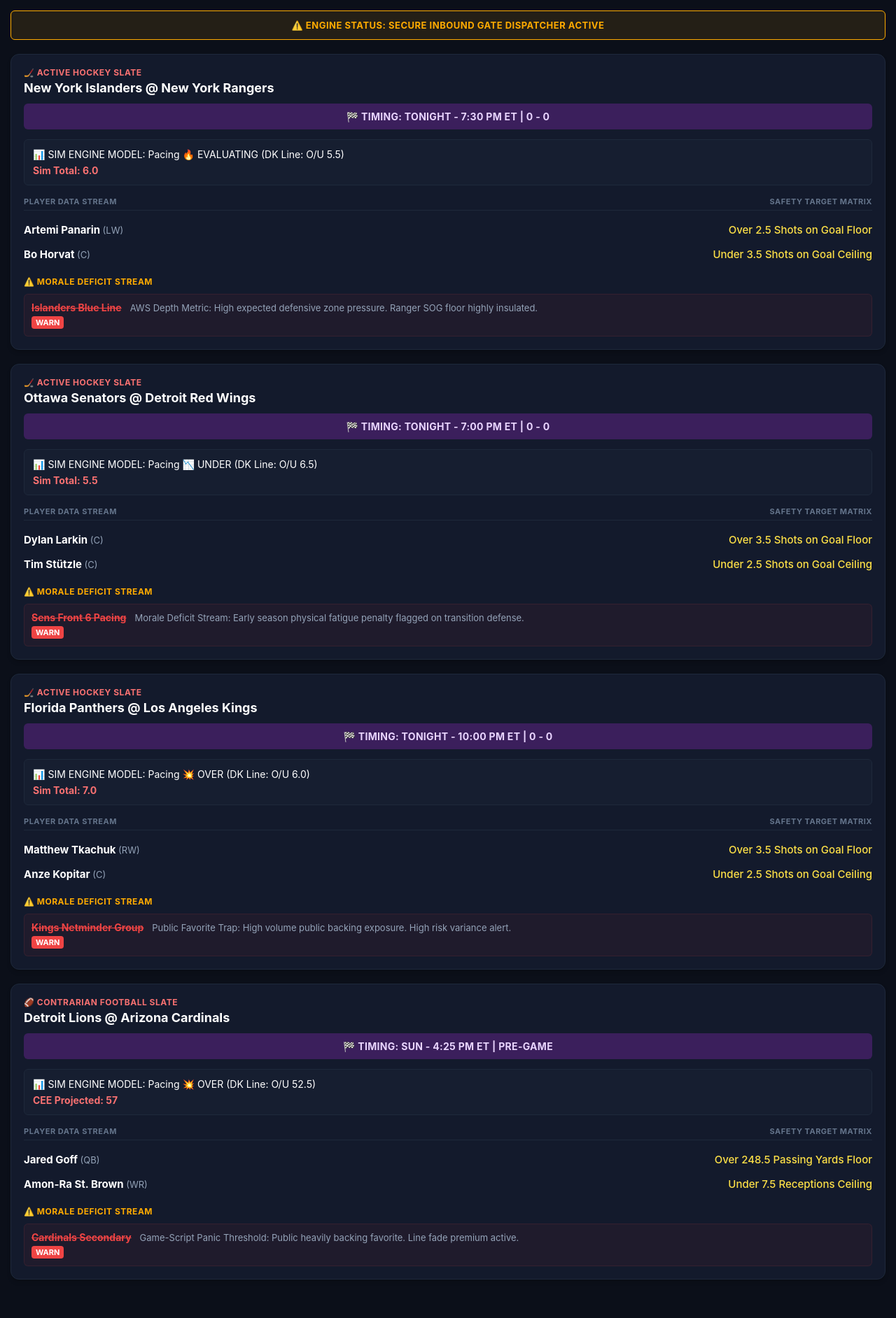
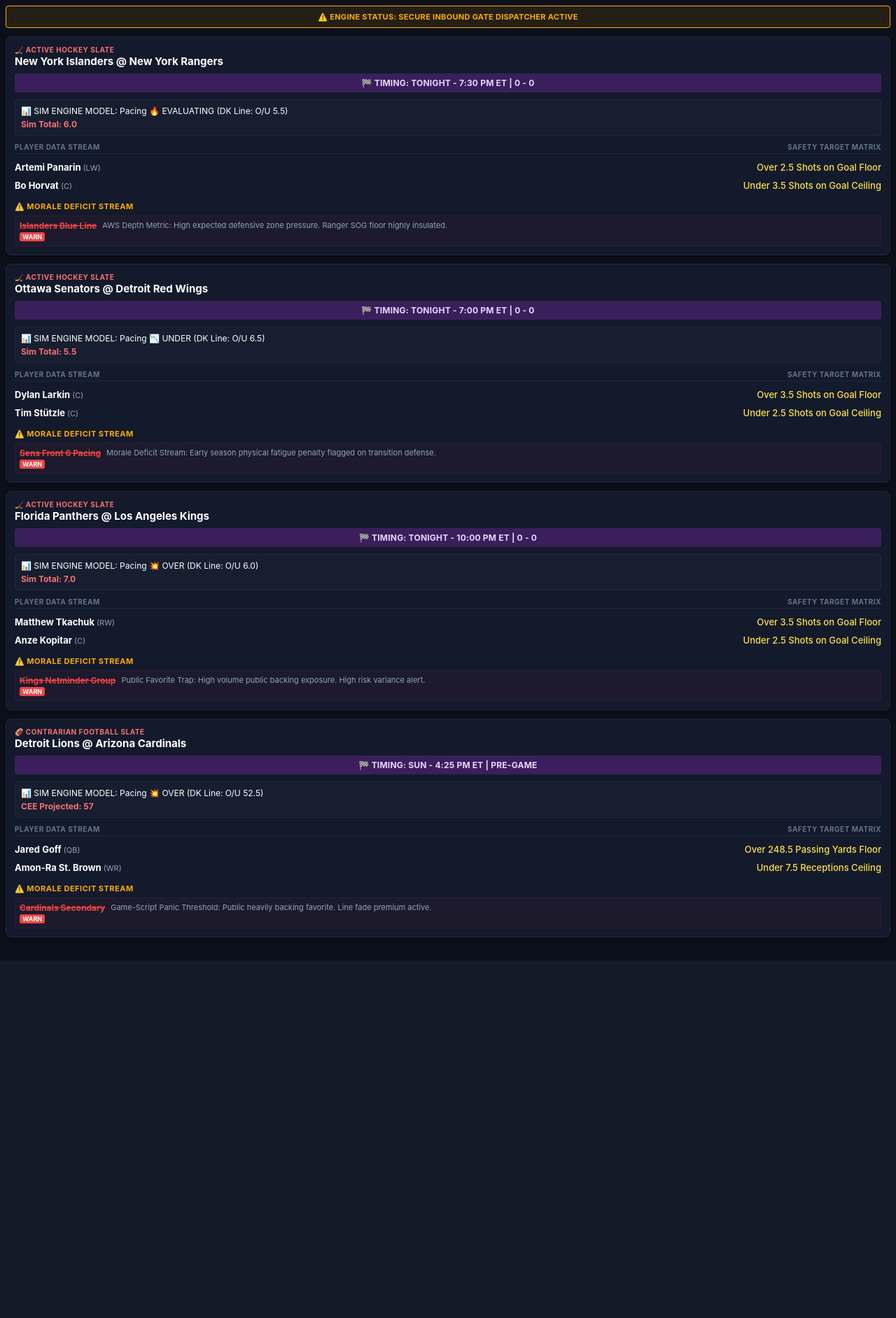
Before and after one commit to matty48653-design/Cee-app, a Flask app: page / in a window 1280 px wide. Shown: the whole page at 70% size. After the commit the page ends 1373 px from the top, so only its background shows below. Run offline with Flask 3, Linux system fonts and the light colour scheme.

Commit message:
Refactor CSS styles for dashboard layout
Updated styles for better readability and optimized layout.

```diff
--- a/templates/dashboard.html
+++ b/templates/dashboard.html
@@ -5,25 +5,26 @@
     <meta name="viewport" content="width=device-width, initial-scale=1.0">
     <title>CEE Dashboard v5.3</title>
     <style>
-        body { background-color: #0b0f19; color: #ffffff; font-family: -apple-system, sans-serif; padding: 15px; margin: 0; }
-        .engine-alert { background: rgba(255, 171, 0, 0.1); border: 1px solid #ffab00; color: #ffab00; padding: 12px; text-align: center; font-weight: bold; font-size: 13px; margin-bottom: 20px; border-radius: 6px; letter-spacing: 0.5px; }
-        .scroll-container { display: flex; flex-direction: column; gap: 20px; padding-bottom: 40px; }
-        .card { background: #131a2c; border-radius: 12px; padding: 18px; border: 1px solid #1e293b; box-shadow: 0 4px 6px -1px rgba(0, 0, 0, 0.2); }
-        .slate-title { font-size: 18px; font-weight: bold; margin-bottom: 12px; color: #ffffff; }
-        .live-clock-bar { background: #3b1f5c; color: #e9d5ff; padding: 10px; border-radius: 6px; font-weight: bold; text-align: center; margin-bottom: 14px; font-size: 14px; letter-spacing: 0.3px; }
-        .sim-box { border: 1px solid #1e293b; padding: 12px; border-radius: 6px; margin-bottom: 16px; font-size: 14px; background: rgba(30, 41, 59, 0.3); }
-        .sim-total-text { color: #f87171; font-weight: bold; margin-top: 6px; }
-        .section-header { font-size: 11px; font-weight: bold; color: #64748b; text-transform: uppercase; letter-spacing: 0.5px; display: flex; justify-content: space-between; margin-bottom: 10px; padding-bottom: 5px; border-bottom: 1px solid #1e293b; }
-        .data-row { display: flex; justify-content: space-between; padding: 8px 0; font-size: 15px; align-items: center; }
+        /* Compressed spacing configurations optimizing viewport area */
+        body { background-color: #0b0f19; color: #ffffff; font-family: -apple-system, sans-serif; padding: 8px; margin: 0; }
+        .engine-alert { background: rgba(255, 171, 0, 0.1); border: 1px solid #ffab00; color: #ffab00; padding: 8px; text-align: center; font-weight: bold; font-size: 11px; margin-bottom: 12px; border-radius: 4px; letter-spacing: 0.3px; }
+        .scroll-container { display: flex; flex-direction: column; gap: 12px; padding-bottom: 25px; }
+        .card { background: #131a2c; border-radius: 8px; padding: 12px; border: 1px solid #1e293b; box-shadow: 0 2px 4px rgba(0, 0, 0, 0.2); }
+        .slate-title { font-size: 15px; font-weight: bold; margin-bottom: 8px; color: #ffffff; line-height: 1.2; }
+        .live-clock-bar { background: #3b1f5c; color: #e9d5ff; padding: 6px; border-radius: 4px; font-weight: bold; text-align: center; margin-bottom: 10px; font-size: 12px; letter-spacing: 0.2px; }
+        .sim-box { border: 1px solid #1e293b; padding: 8px; border-radius: 4px; margin-bottom: 10px; font-size: 12px; background: rgba(30, 41, 59, 0.3); }
+        .sim-total-text { color: #f87171; font-weight: bold; margin-top: 4px; }
+        .section-header { font-size: 10px; font-weight: bold; color: #64748b; text-transform: uppercase; letter-spacing: 0.5px; display: flex; justify-content: space-between; margin-bottom: 6px; padding-bottom: 3px; border-bottom: 1px solid #1e293b; }
+        .data-row { display: flex; justify-content: space-between; padding: 5px 0; font-size: 13px; align-items: center; }
         .player-name { font-weight: bold; }
-        .player-pos { color: #94a3b8; font-weight: normal; font-size: 13px; }
+        .player-pos { color: #94a3b8; font-weight: normal; font-size: 11px; }
         .target-floor { color: #fde047; font-weight: 500; text-align: right; }
         .target-ceiling { color: #fde047; font-weight: 500; text-align: right; }
-        .morale-header { color: #ffab00; font-weight: bold; font-size: 12px; margin-top: 14px; margin-bottom: 8px; text-transform: uppercase; letter-spacing: 0.5px; }
-        .crossed-out { text-decoration: line-through; color: #ef4444; font-weight: bold; font-size: 14px; white-space: nowrap; }
-        .warn-tag { background: #ef4444; color: #fff; padding: 2px 6px; border-radius: 4px; font-size: 11px; font-weight: bold; }
-        .alert-desc { color: #94a3b8; font-size: 13px; line-height: 1.4; }
-        .morale-row { display: flex; gap: 12px; align-items: flex-start; margin-top: 10px; background: rgba(239, 68, 68, 0.05); padding: 10px; border-radius: 6px; border: 1px solid rgba(239, 68, 68, 0.1); }
+        .morale-header { color: #ffab00; font-weight: bold; font-size: 11px; margin-top: 10px; margin-bottom: 4px; text-transform: uppercase; letter-spacing: 0.5px; }
+        .crossed-out { text-decoration: line-through; color: #ef4444; font-weight: bold; font-size: 12px; white-space: nowrap; }
+        .warn-tag { background: #ef4444; color: #fff; padding: 1px 4px; border-radius: 3px; font-size: 9px; font-weight: bold; }
+        .alert-desc { color: #94a3b8; font-size: 11px; line-height: 1.3; }
+        .morale-row { display: flex; gap: 8px; align-items: flex-start; margin-top: 6px; background: rgba(239, 68, 68, 0.04); padding: 6px; border-radius: 4px; border: 1px solid rgba(239, 68, 68, 0.08); }
     </style>
 </head>
 <body>
@@ -33,7 +34,7 @@
     <div id="main-scroll" class="scroll-container">
         {% for board in slates %}
         <div class="card">
-            <div style="color: #f87171; font-size: 12px; font-weight: bold; margin-bottom: 4px; letter-spacing: 0.5px;">{{ board.sport_tag }}</div>
+            <div style="color: #f87171; font-size: 10px; font-weight: bold; margin-bottom: 2px; letter-spacing: 0.5px;">{{ board.sport_tag }}</div>
             <div class="slate-title">{{ board.game }}</div>
 
             <div class="live-clock-bar">
@@ -60,7 +61,7 @@
             <div class="morale-header">⚠️ MORALE DEFICIT STREAM</div>
             {% for item in board.morale %}
             <div class="morale-row">
-                <div style="display: flex; flex-direction: column; gap: 4px; align-items: flex-start;">
+                <div style="display: flex; flex-direction: column; gap: 2px; align-items: flex-start;">
                     <span class="crossed-out">{{ item.unit }}</span>
                     <span class="warn-tag">{{ item.status }}</span>
                 </div>
@@ -71,7 +72,6 @@
         {% endfor %}
     </div>
 
-    <!-- Background synchronization listener script -->
     <script>
         async function fetchLiveGateUpdates() {
             try {
@@ -95,7 +95,7 @@
                     board.morale.forEach(m => {
                         moraleHTML += `
                             <div class="morale-row">
-                                <div style="display: flex; flex-direction: column; gap: 4px; align-items: flex-start;">
+                                <div style="display: flex; flex-direction: column; gap: 2px; align-items: flex-start;">
                                     <span class="crossed-out">${m.unit}</span>
                                     <span class="warn-tag">${m.status}</span>
                                 </div>
@@ -105,7 +105,7 @@
 
                     containerHTML += `
                         <div class="card">
-                            <div style="color: #f87171; font-size: 12px; font-weight: bold; margin-bottom: 4px; letter-spacing: 0.5px;">${board.sport_tag}</div>
+                            <div style="color: #f87171; font-size: 10px; font-weight: bold; margin-bottom: 2px; letter-spacing: 0.5px;">${board.sport_tag}</div>
                             <div class="slate-title">${board.game}</div>
                             <div class="live-clock-bar">🏁 TIMING: ${board.live_clock} | ${board.score_string}</div>
                             <div class="sim-box">
@@ -122,7 +122,7 @@
                 document.getElementById('main-scroll').innerHTML = containerHTML;
             } catch (err) { console.log(err); }
         }
-        setInterval(fetchLiveGateUpdates, 4000); // Polls every 4 seconds
+        setInterval(fetchLiveGateUpdates, 4000);
     </script>
 </body>
 </html>
```
